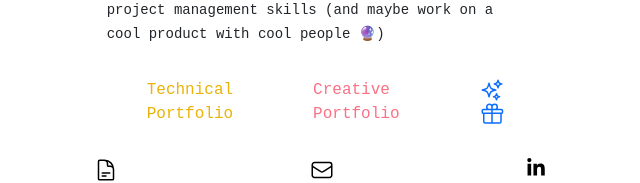
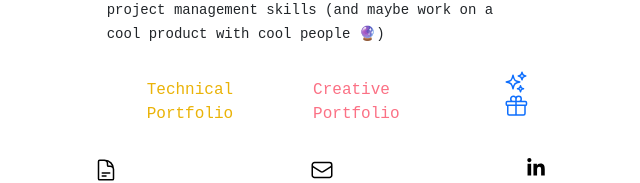
Before and after one commit to cindyqian/cindyqsite, a React (Create React App) app: page / in a window 1280 px wide. Shown: the part 530-713 px from the top of the page, without its empty margins (320-960 px from the left). Built offline with nearby package versions, Linux system fonts and the light colour scheme.

Commit message:
fixed portfolio spacing in home

```diff
--- a/src/components/NavBar.js
+++ b/src/components/NavBar.js
@@ -16,7 +16,7 @@ export default function NavBar(props) {
           <Link style={{ textDecoration: "none" }} className="font-medium text-rose-400 hover:text-rose-500" to="/CreativePortfolio">Creative Portfolio</Link>
         </div>
 
-        <div className=" mx-10 align-middle">
+        <div className=" mx-10 align-middle px-4 -mt-2">
           <div className=" bg-gradient-to-r bg-clip-text text-transparent
             from-indigo-500 via-purple-500 to-indigo-500
             animate-text hover:via-purple-500">
```
